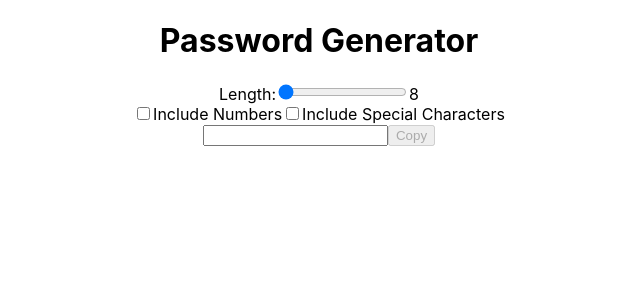
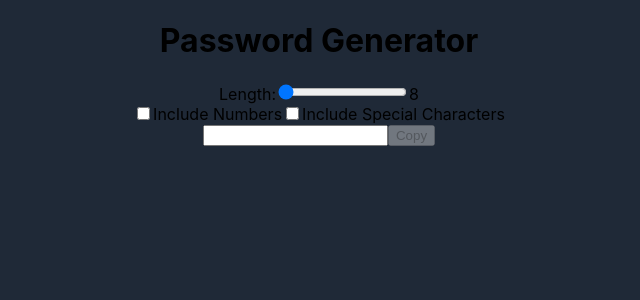
Before and after one commit to AliRa7a/learning-react, a React (Create React App) app: page / in a window 1280 px wide. Shown: the top 300 px of the page, without its empty margins (321-961 px from the left). Built offline with nearby package versions, Linux system fonts and the light colour scheme.

Commit message:
Password Generator Styles

```diff
--- a/src/index.css
+++ b/src/index.css
@@ -1,3 +1,7 @@
+@tailwind base;
+@tailwind components;
+@tailwind utilities;
+
 body {
   margin: 0;
   font-family: -apple-system, BlinkMacSystemFont, 'Segoe UI', 'Roboto', 'Oxygen',
@@ -5,6 +9,7 @@ body {
     sans-serif;
   -webkit-font-smoothing: antialiased;
   -moz-osx-font-smoothing: grayscale;
+  background-color: rgb(31 41 55);
 }
 
 code {
```
